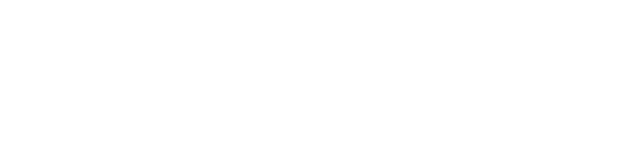
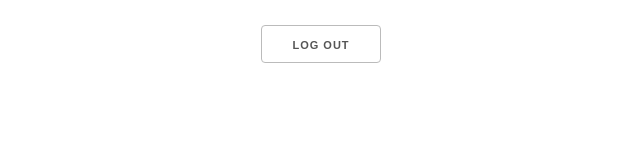
Before and after one commit to pgaret/SpotYourTastes, a plain HTML site: page music.html in a window 1280 px wide. Shown: the whole page, without its empty margins (319-959 px from the left). Drawn offline with nearby package versions, Linux system fonts and the light colour scheme.

Commit message:
logout button

```diff
--- a/js/app.js
+++ b/js/app.js
@@ -148,6 +148,12 @@ function getMusicInfo(){
 	}
 }
 
+function logout(){
+  debugger
+  params = {}
+  window.url = 'pgaret.github.io/SpotYourTastes'
+}
+
 function handleRecentlyPlayed(response){
   if (tracks.length > 0 && artists.length > 0){
     console.log(response)
--- a/music.html
+++ b/music.html
@@ -11,6 +11,7 @@
   </head>
   <body style='text-align: center;' onLoad='getMusicInfo()'>
     <div id='title'></div>
+    <button onClick='logout()'>Log Out</button>
     <div id='recently_played'></div>
     <div id='top_artists'>
     </div>
```
